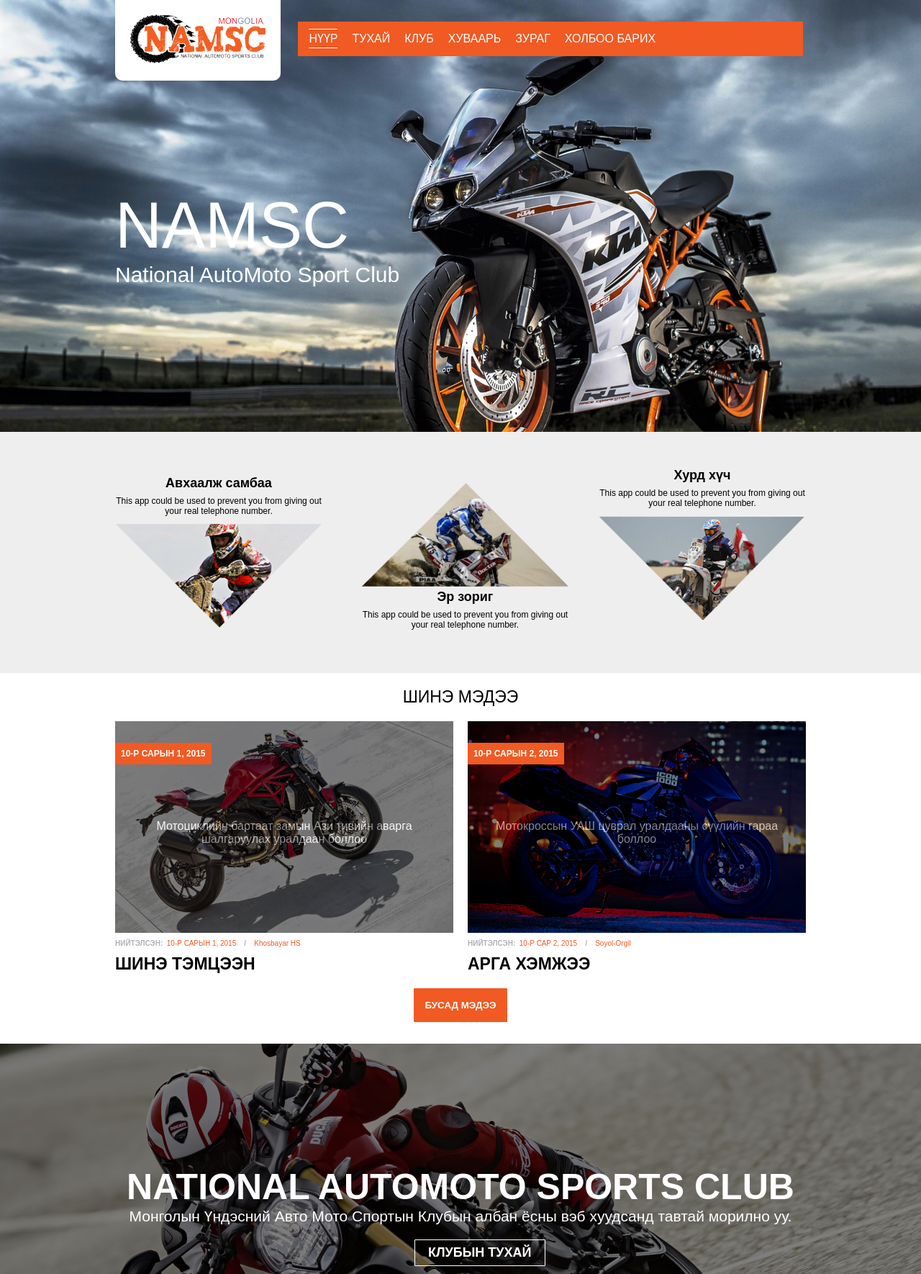
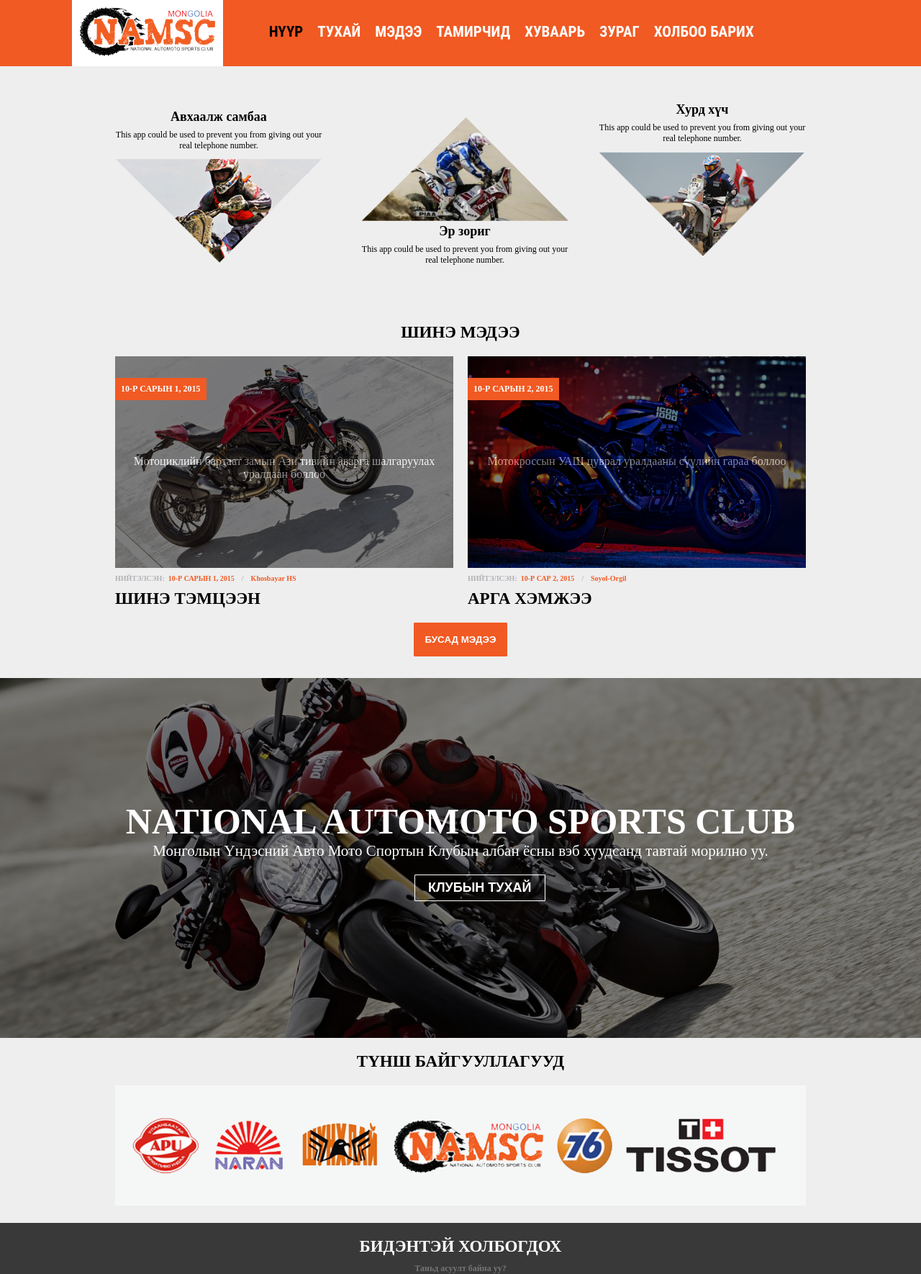
Before and after one commit to Khosbayar/namsc-real, a PHP site: page /namsc-real/ in a window 1280 px wide. Shown: the top 1770 px of the page at 72% size. Run offline with PHP 8.4, Linux system fonts and the light colour scheme.

Commit message:
v1.2
Menu heseg bolson

```diff
--- a/index.php
+++ b/index.php
@@ -6,36 +6,9 @@
 </head>
 <body>
 
-<div class="container">
+<?php include('menu.php'); ?>
 
-
-<div class="home_menu_section">
-
-	<div class="home_in">
-		<div class="top_logo">
-			<img src="public/imgs/logo.png" />
-		</div>
-		<div class="top_menu">
-			<nav>
-				<ul>
-					<li><a href="#" class="active">Нүүр</a></li>
-					<li><a href="about">Тухай</a></li>
-					<li><a href="clubs">Клуб</a></li>
-					<li><a href="calendar">Хуваарь</a></li>
-					<li><a href="album">Зураг</a></li>
-					<li><a href="contact">Холбоо барих</a></li>
-				</ul>
-			</nav>
-		</div>
-		<div class="top_description">
-			<h3>NAMSC</h3>
-			<p>National AutoMoto Sport Club</p>
-		</div>
-
-	</div>
-
-</div>
-
+<div class="content">
 <div class="home_about_section">
 
 	<ul>
--- /dev/null
+++ b/menu.php
@@ -0,0 +1,25 @@
+
+		<section class="header_section">
+			<header>
+				<div class="container">
+					<div class="logo">
+						<a href="http://localhost/namsc-real">
+							<img src="http://localhost/namsc-real/public/imgs/logo.png" />
+						</a>
+					</div>
+					<div class="menu">
+						<nav>
+							<ul>
+								<li><a class="active" href="http://localhost/namsc-real">Нүүр</a></li>
+								<li><a href="http://localhost/namsc-real/about">Тухай</a></li>
+								<li><a href="http://localhost/namsc-real/about">Мэдээ</a></li>
+								<li><a href="http://localhost/namsc-real/clubs">Тамирчид</a></li>
+								<li><a href="http://localhost/namsc-real/calendar">Хуваарь</a></li>
+								<li><a href="http://localhost/namsc-real/album">Зураг</a></li>
+								<li><a href="http://localhost/namsc-real/contact">Холбоо барих</a></li>
+							</ul>
+						</nav>
+					</div>
+				</div>
+			</header>
+		</section>
--- a/public/css/style.css
+++ b/public/css/style.css
@@ -1,10 +1,3 @@
-*{
-	padding: 0;
-	margin: 0;
-    font-family: 'Roboto';
-    font-family: 'Roboto', sans-serif;
-    font-family: ‘Metrophobic’, Arial, serif; font-weight: 400;
-}
 
 .hoho{
     border: 1px solid black;
@@ -423,3 +416,118 @@ div.home_menu_section div.home_in{
     left: 45%;
     top: 100%;
 }
+
+/**
+
+MENU
+
+
+ * Include Roboto Condensed font in your project
+ *
+ * Download Roboto Condensed ttf files from Google Fonts and place it in the same directory of this CSS file
+ * You can then use this font in your project by setting
+ * font-face: "Roboto Condensed", Helvetica, Arial, sans-serif;
+ *
+ * @author Mattia Migliorini (deshack)
+ * @license MIT
+ */
+
+/* Light */
+@font-face {
+    font-family: "Roboto Condensed Light";
+    font-style: normal;
+    font-weight: 300;
+    src: local('Roboto Condensed Light'), local('RobotoCondensed-Light'), url("../fonts/RobotoCondensed-Light.ttf") format('truetype');
+}
+@font-face {
+    font-family: "Roboto Condensed Light Italic";
+    font-style: italic;
+    font-weight: 300;
+    src: local('Roboto Condensed Light Italic'), local('RobotoCondensed-LightItalic'), url("../fonts/RobotoCondensed-LightItalic.ttf") format('truetype');
+}
+
+/* Normal */
+@font-face {
+    font-family: "Roboto Condensed Regular";
+    font-style: normal;
+    font-weight: 400;
+    src: local('Roboto Condensed Regular'), local('RobotoCondensed-Regular'), url("../fonts/RobotoCondensed-Regular.ttf") format('truetype');
+}
+@font-face {
+    font-family: "Roboto Condensed Italic";
+    font-style: italic;
+    font-weight: 400;
+    src: local('Roboto Condensed Italic'), local('RobotoCondensed-Italic'), url("../fonts/RobotoCondensed-Italic.ttf") format('truetype');
+}
+
+/* Bold */
+@font-face {
+    font-family: "Roboto Condensed Bold";
+    font-style: normal;
+    font-weight: 700;
+    src: local('Roboto Condensed Bold'), local('RobotoCondensed-Bold'), url("../fonts/RobotoCondensed-Bold.ttf") format('truetype');
+}
+@font-face {
+    font-family: "Roboto Condensed Bold Italic";
+    font-style: italic;
+    font-weight: 700;
+    src: local('Roboto Condensed Bold Italic'), local('RobotoCondensed-BoldItalic'), url("../fonts/RobotoCondensed-BoldItalic.ttf") format('truetype');
+}
+
+*{
+    padding:  0;
+    margin: 0;
+}
+
+
+.header_section{
+    font-family: "Roboto Condensed Bold";
+    background-color: #f15a23;
+}
+
+.container{
+    width: 1080px;
+    margin-right: auto;
+    margin-left: auto;
+}
+
+.logo{
+    background-color: white;
+    padding: 10px;
+}
+
+.menu{
+    margin-left: 50px;
+    vertical-align: top;
+    line-height: 88px;
+}
+
+.logo, .menu{
+    display: inline-block;
+}
+
+.menu ul li{
+    float: left;
+    color: white;
+    text-transform: uppercase;
+    line-height: 88px;
+    text-decoration: none;
+    list-style: none;
+
+}
+
+.menu ul li a:hover, .menu ul li a.active{
+    color: black;
+}
+
+.menu ul li a{
+    color: white;
+    text-decoration: none;
+    padding: 10px;
+    font-size: 21px;
+}
+
+.content{
+    background-color: #eeeeee;
+    height: 100%;
+}
```
Also changed, not shown: about/index.php (+2 -23 lines), public/fonts/RobotoCondensed-Bold.ttf (added), public/fonts/RobotoCondensed-BoldItalic.ttf (added), public/fonts/RobotoCondensed-Italic.ttf (added), public/fonts/RobotoCondensed-Light.ttf (added), public/fonts/RobotoCondensed-LightItalic.ttf (added), public/fonts/RobotoCondensed-Regular.ttf (added).
